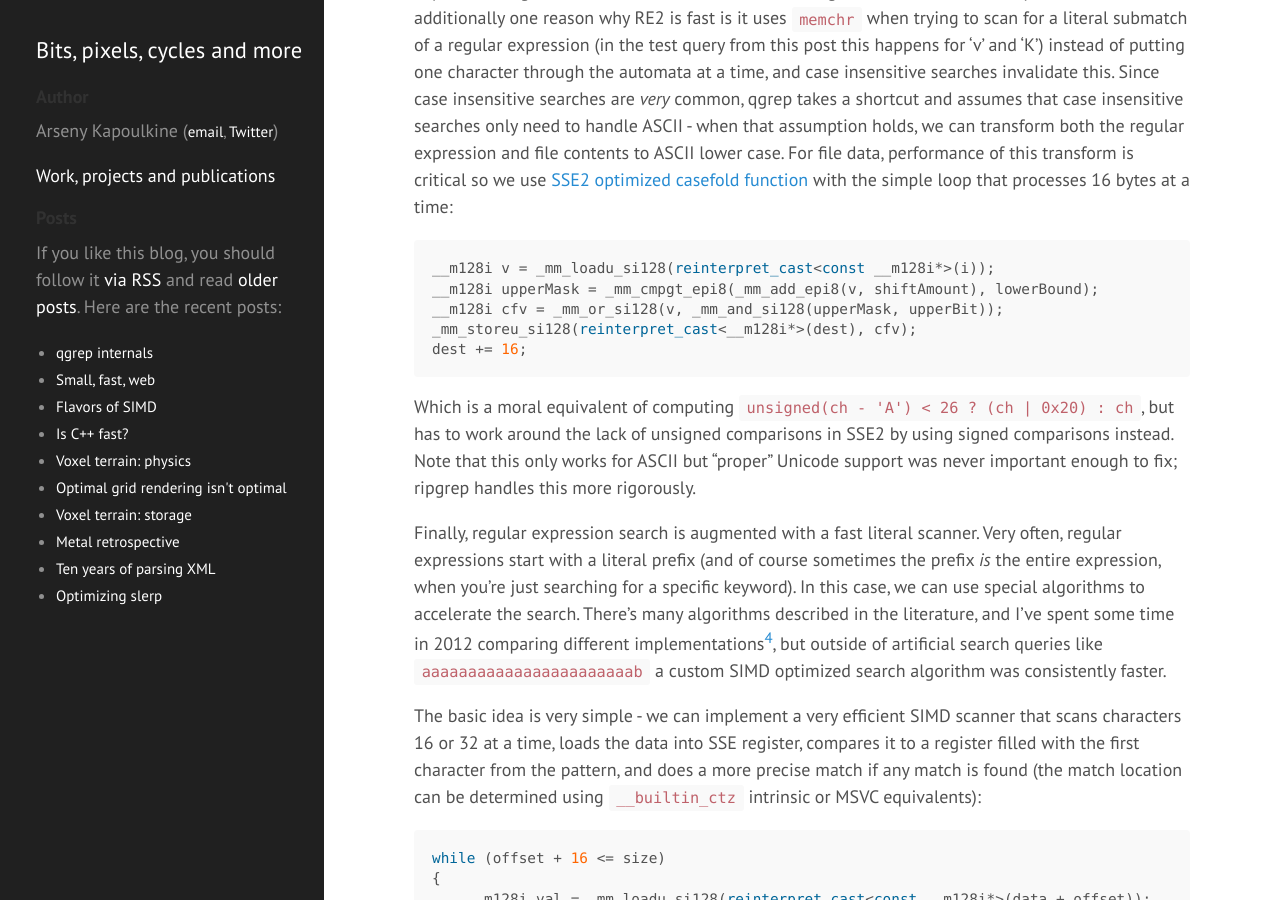
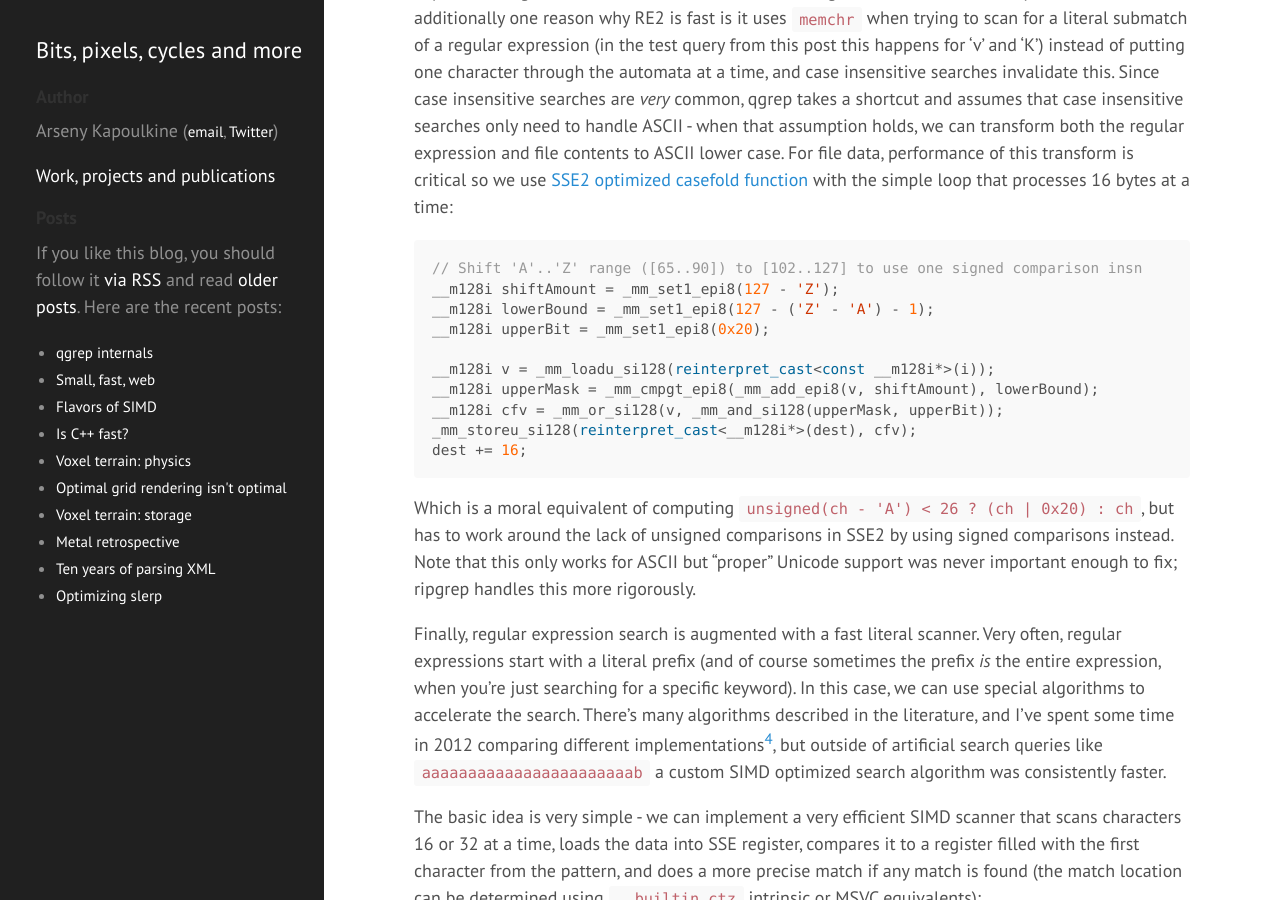
Before and after one commit to zeux/zeux.github.io, a Jekyll site: the page built from _posts/2019-04-20-qgrep-internals.md, in a window 1280 px wide and 900 px high, scrolled down 5469 px. Built offline with Jekyll 4.4.1, drawn with Linux system fonts in a browser that asks for light colours.

Commit message:
Add constants for clarity

````diff
--- a/_posts/2019-04-20-qgrep-internals.md
+++ b/_posts/2019-04-20-qgrep-internals.md
@@ -98,6 +98,11 @@ The search is done on a line by line basis, however instead of feeding each line
 One notable weakness of RE2 is case-insensitive searches; it's a general property of other regular expression engines as well - case insensitive matches generate much more complex state machines; additionally one reason why RE2 is fast is it uses `memchr` when trying to scan for a literal submatch of a regular expression (in the test query from this post this happens for 'v' and 'K') instead of putting one character through the automata at a time, and case insensitive searches invalidate this. Since case insensitive searches are *very* common, qgrep takes a shortcut and assumes that case insensitive searches only need to handle ASCII - when that assumption holds, we can transform both the regular expression and file contents to ASCII lower case. For file data, performance of this transform is critical so we use [SSE2 optimized casefold function](https://github.com/zeux/qgrep/blob/master/src/casefold.hpp#L33) with the simple loop that processes 16 bytes at a time:
 
 ```c++
+// Shift 'A'..'Z' range ([65..90]) to [102..127] to use one signed comparison insn
+__m128i shiftAmount = _mm_set1_epi8(127 - 'Z');
+__m128i lowerBound = _mm_set1_epi8(127 - ('Z' - 'A') - 1);
+__m128i upperBit = _mm_set1_epi8(0x20);
+
 __m128i v = _mm_loadu_si128(reinterpret_cast<const __m128i*>(i));
 __m128i upperMask = _mm_cmpgt_epi8(_mm_add_epi8(v, shiftAmount), lowerBound);
 __m128i cfv = _mm_or_si128(v, _mm_and_si128(upperMask, upperBit));
````
